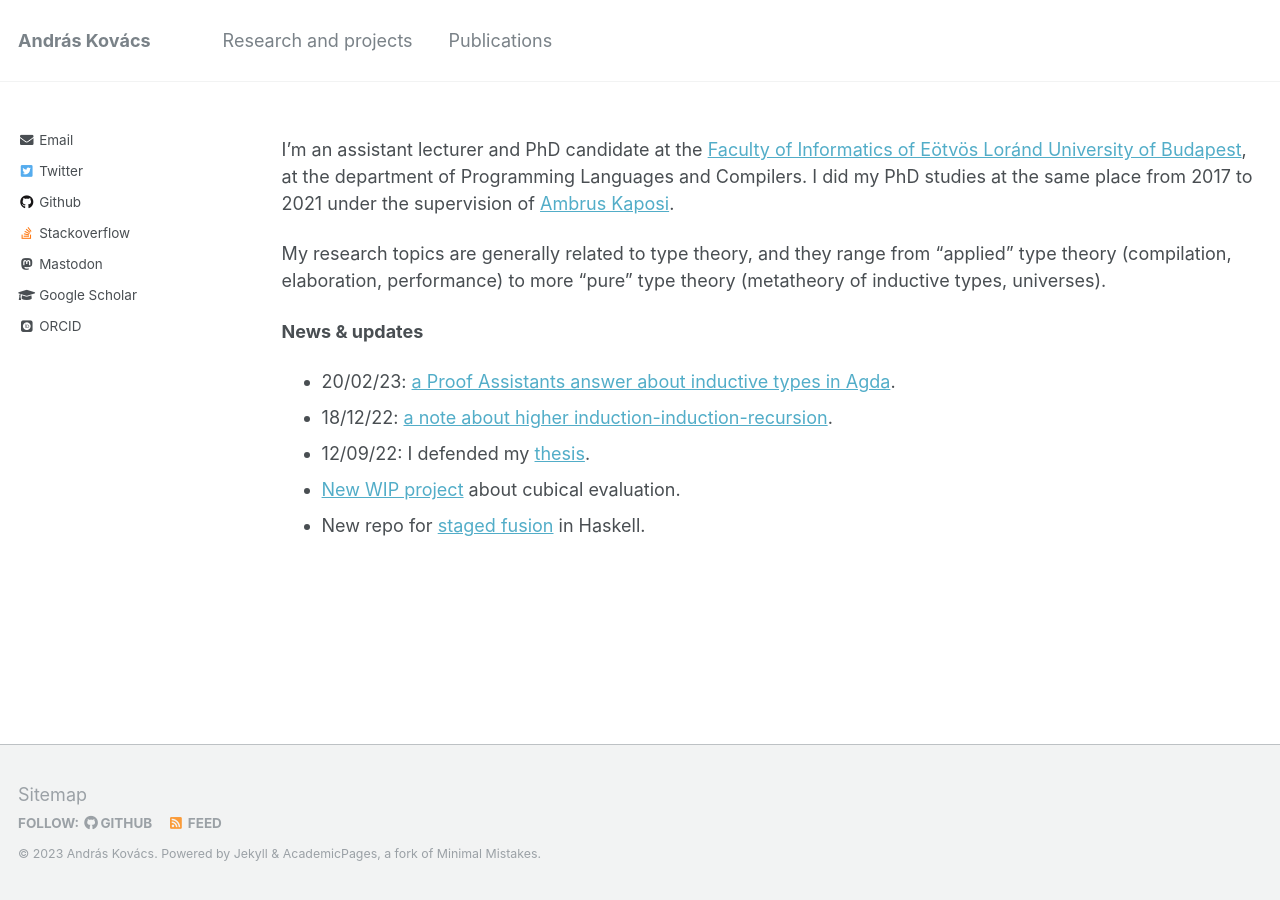
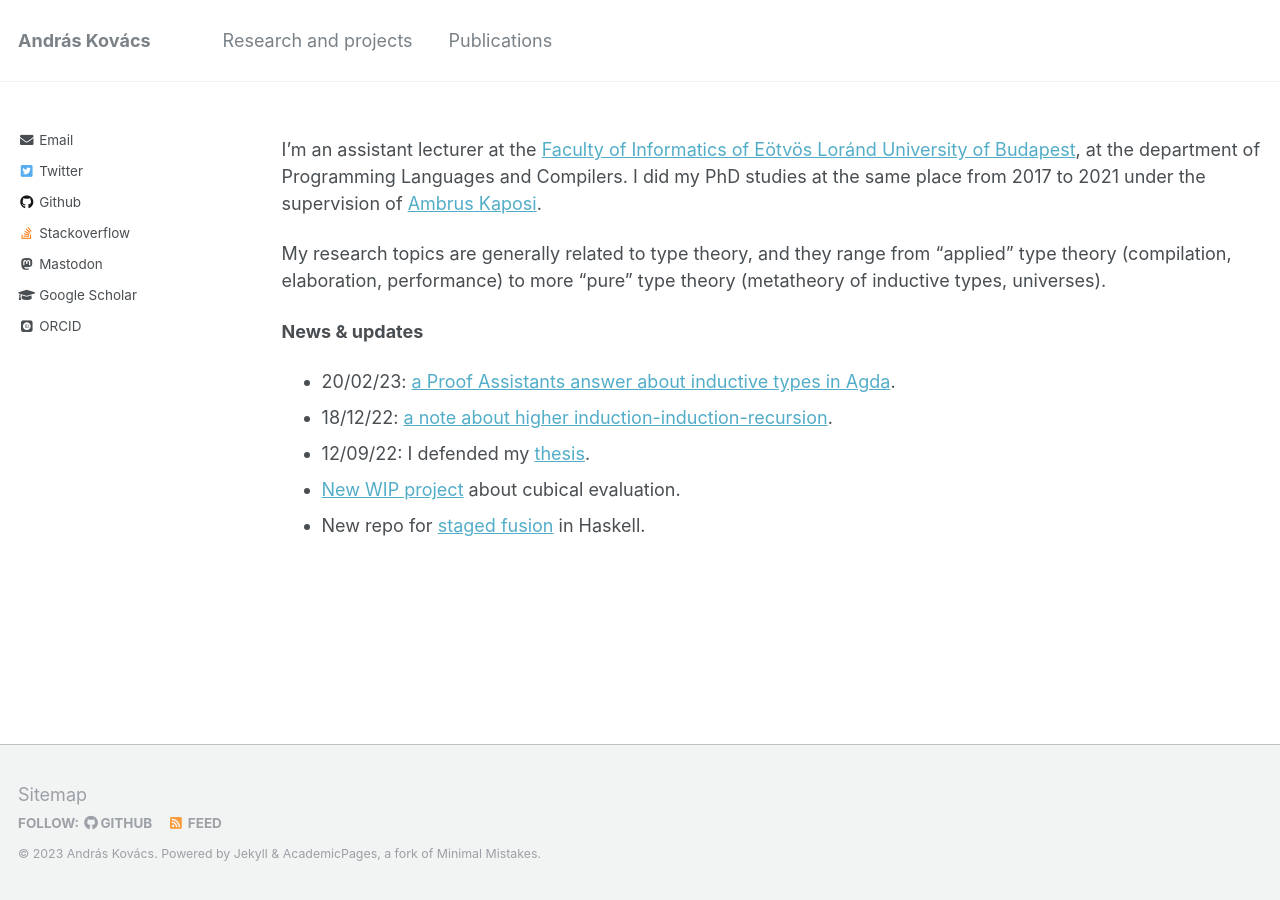
Before and after one commit to AndrasKovacs/AndrasKovacs.github.io, a Jekyll site: the page built from _pages/about.md, in a window 1280 px wide. Built offline with Jekyll 4.4.1, drawn with Linux system fonts in a browser that asks for light colours; some web fonts are replaced.

Commit message:
Not a PhD candidate anymore

```diff
--- a/_pages/about.md
+++ b/_pages/about.md
@@ -8,7 +8,7 @@ redirect_from:
   - /about.html
 ---
 
-I'm an assistant lecturer and PhD candidate at the [Faculty of Informatics of
+I'm an assistant lecturer at the [Faculty of Informatics of
 Eötvös Loránd University of Budapest](https://www.inf.elte.hu/en/), at the
 department of Programming Languages and Compilers. I did my PhD studies at the
 same place from 2017 to 2021 under the supervision of [Ambrus
```
